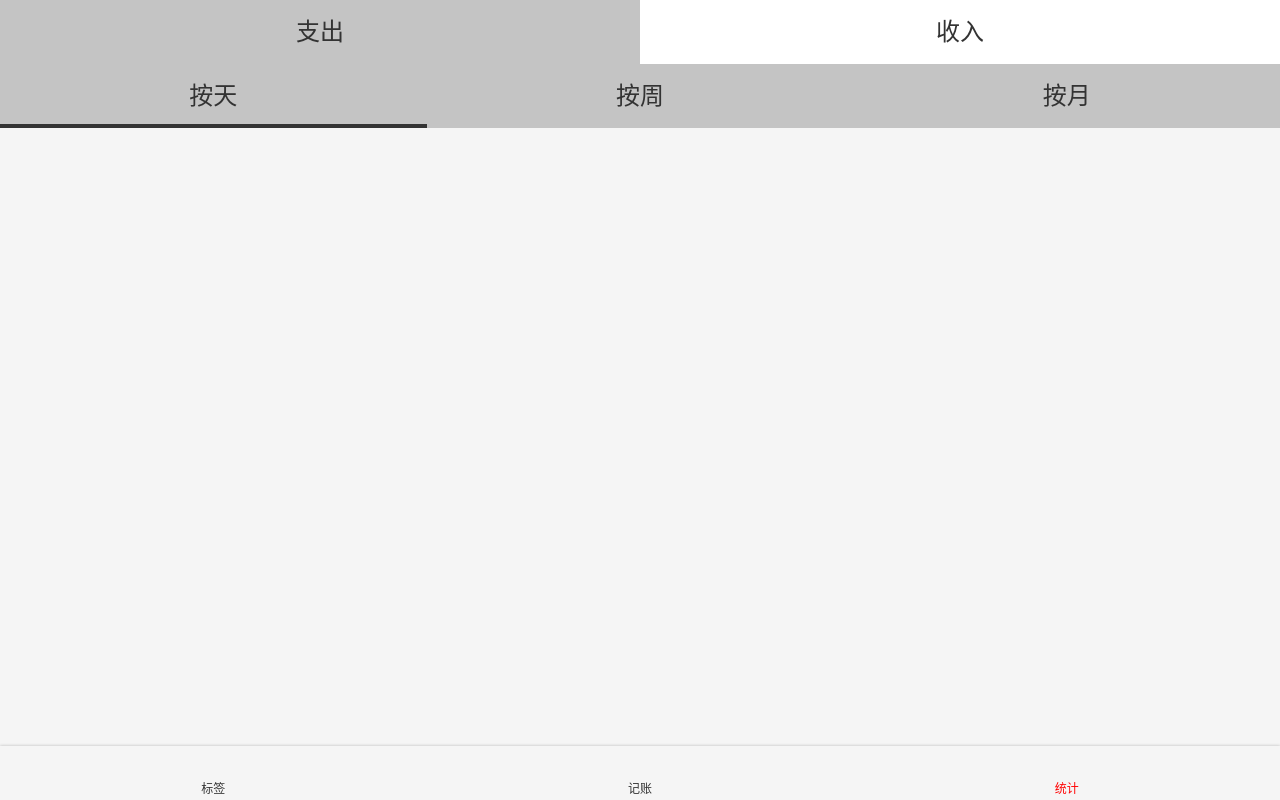
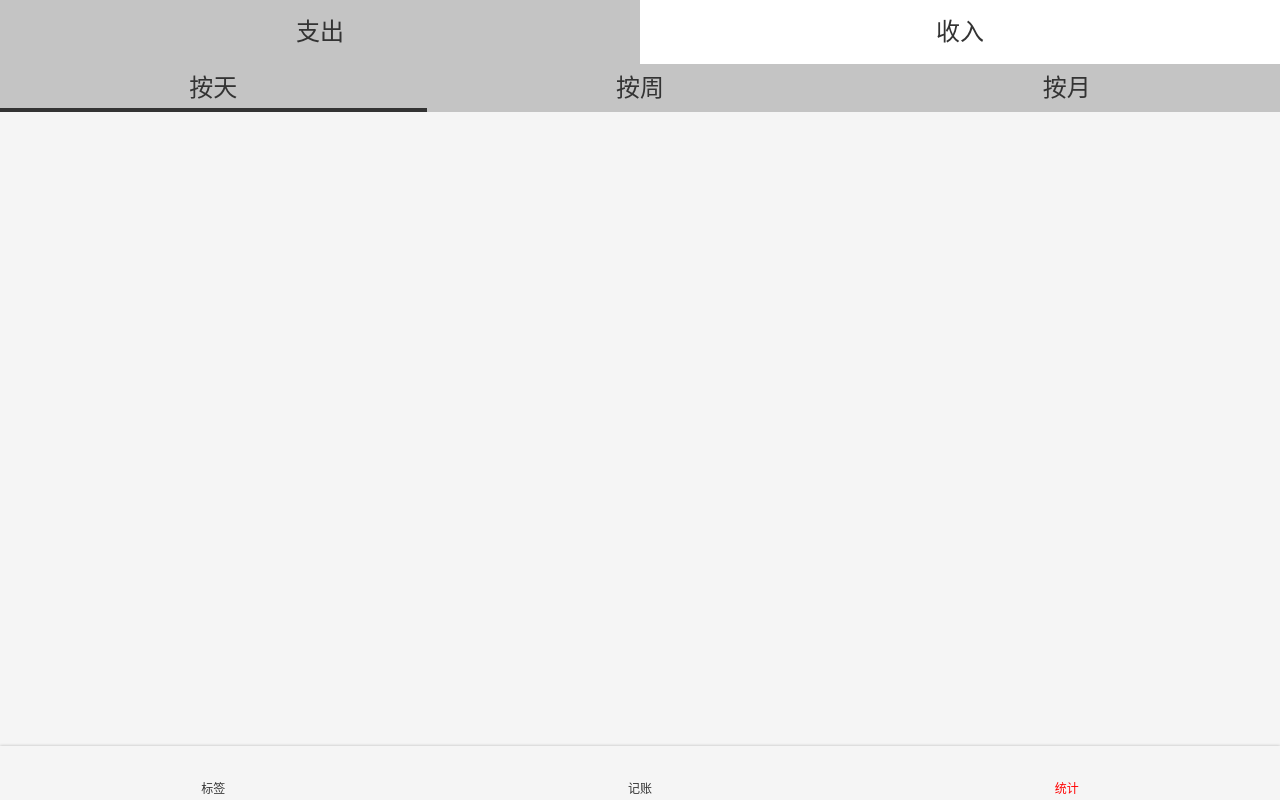
Before and after one commit to Luke19950111/bates-money, a Vue app: page /#/statistics in a window 1280 px wide. Built offline with nearby package versions, Linux system fonts and the light colour scheme.

Commit message:
更新 css

```diff
--- a/src/components/Tabs.vue
+++ b/src/components/Tabs.vue
@@ -1,6 +1,7 @@
 <template>
     <ul class="tabs">
         <li v-for="item in dataSource" :key="item.value" @click="select(item)"
+            class="tabs-item"
             :class="liClass(item)">{{item.text}}
         </li>
     </ul>
@@ -18,11 +19,11 @@
         @Prop(String) readonly value!: string;
         @Prop(String) readonly classPrefix?: string;
 
-        liClass(item: dataSourceItem){
+        liClass(item: dataSourceItem) {
             return {
                 selected: item.value === this.value,
                 [this.classPrefix + '-tabs-item']: this.classPrefix
-            }
+            };
         }
 
         select(item: dataSourceItem) {
@@ -38,7 +39,7 @@
         text-align: center;
         font-size: 24px;
 
-        > li {
+        &-item {
             width: 50%;
             height: 64px;
             display: flex;
--- a/src/views/Statistics.vue
+++ b/src/views/Statistics.vue
@@ -35,4 +35,8 @@
             }
         }
     }
+
+    ::v-deep .interval-tabs-item {
+        height: 48px;
+    }
 </style>
```
